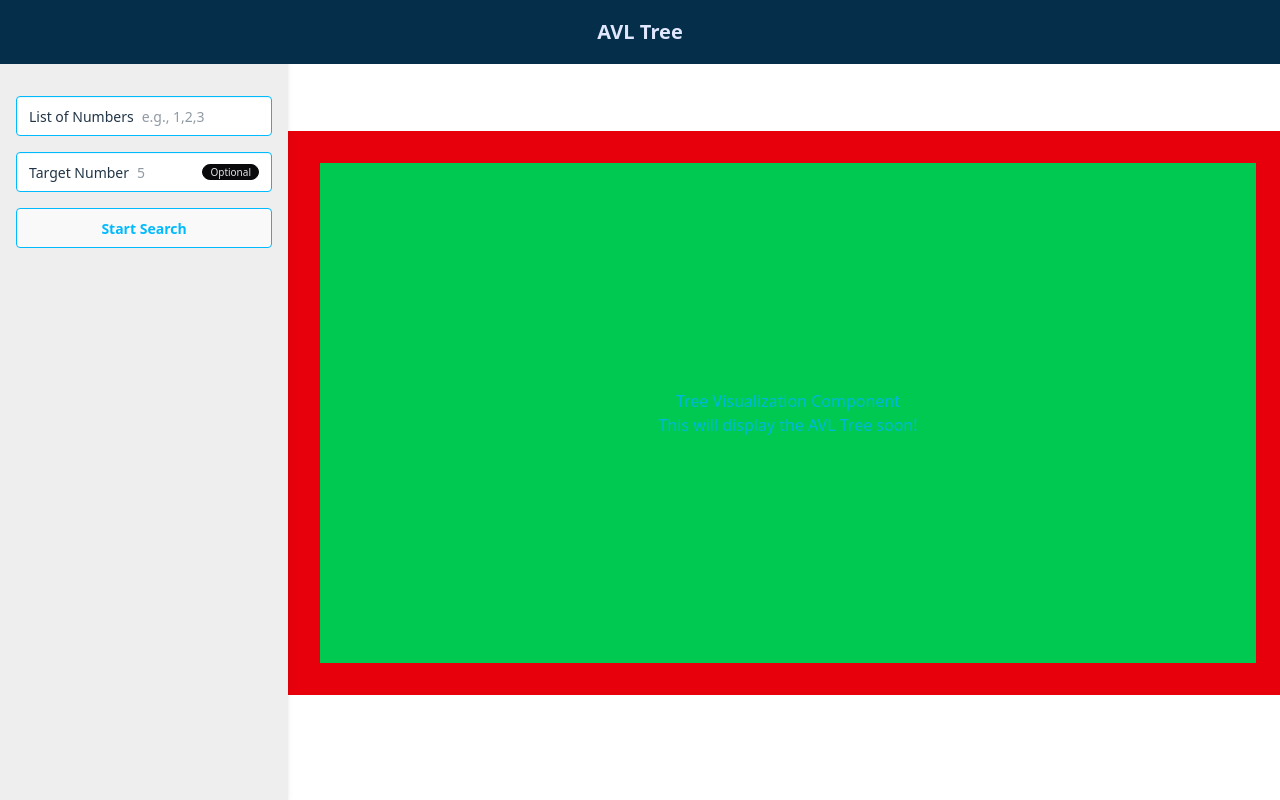
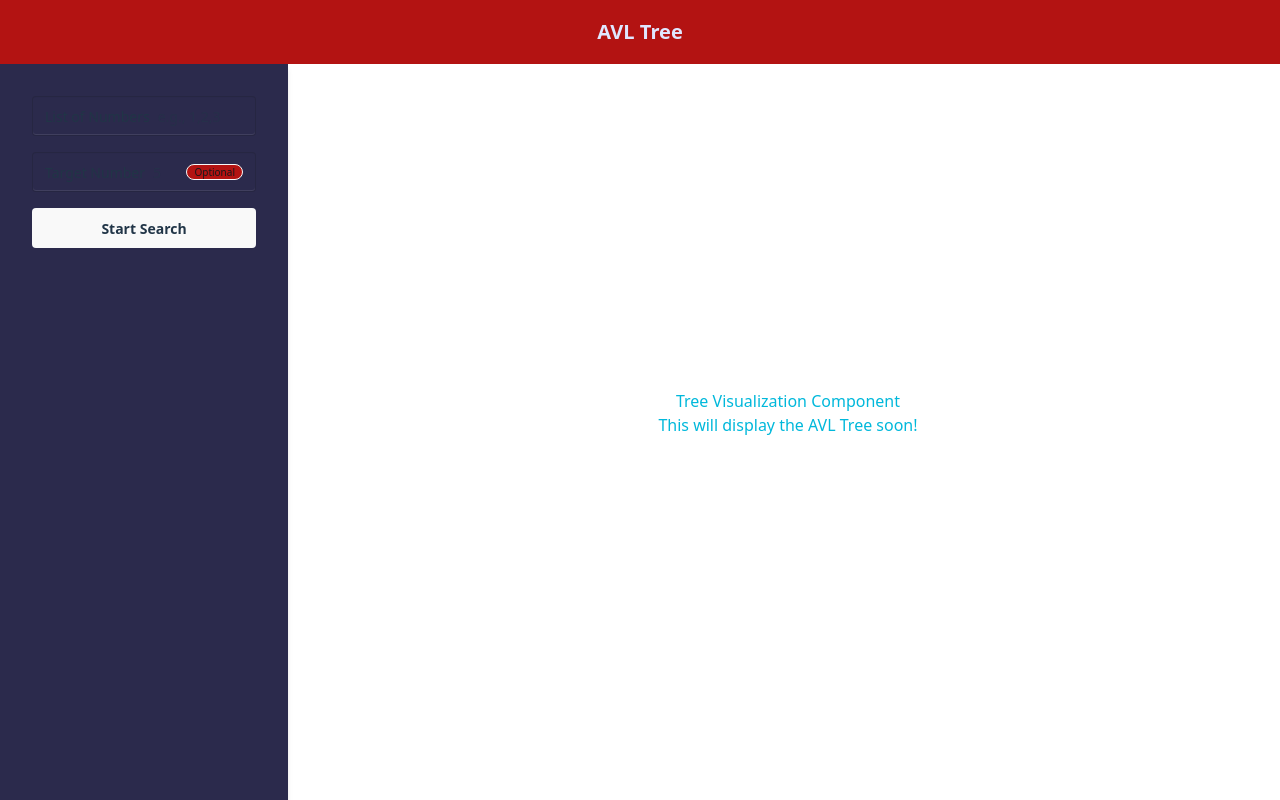
Before and after one commit to eshr4q/BST-visualizer, a React (Vite) app: page / in a window 1280 px wide. Shown: the top 800 px of the page. Built offline with nearby package versions, Linux system fonts and the light colour scheme.

Commit message:
UI revision

```diff
--- a/src/App.css
+++ b/src/App.css
@@ -43,3 +43,11 @@
 .read-the-docs {
   color: #888;
 }
+
+
+@theme {
+  --color-bc-1: #A2D2DF;
+  --color-s-1: #2B2A4C;
+  --color-h-1: #B31312;
+  --radius-field-h-1: #B31312
+}
--- a/src/App.tsx
+++ b/src/App.tsx
@@ -12,13 +12,10 @@ function App() {
   const [root, setRoot] = useState<TreeNode | null>(null);
 
   return (
-
-
-
-      <main className="w-250 m-0 p-8 bg-red-600 overflow-y-auto">
-      <Header />
-
-      <InputForm onSubmit={(array, target) => {
+      <div>
+      {/* Input Form Section */}
+      <InputForm
+        onSubmit={(array, target) => {
           console.log("Received in App:", array, target);
           let newRoot: TreeNode | null = null;
           array.forEach(num => {
@@ -30,12 +27,13 @@ function App() {
           printTree(newRoot);
         }}
       />
-        {/* Binary Search Visualization goes here */}
-        {/* {root && <div>Tree height: {getHeight(root)}</div>} */}
+
+      {/* Main Content Section */}
+      <main className="w-250 p-1 overflow-y-auto">
+        <Header />
         <TreeVisualization root={root} />
       </main>
-
-
+    </div>
   );
 }
 
--- a/src/components/Header.tsx
+++ b/src/components/Header.tsx
@@ -1,7 +1,7 @@
 const Header = () => {
     return (
       <header className="fixed top-0 left-0 w-full z-10 h-16">
-        <div className="navbar bg-info-content text-primary-content px-4 justify-center h-full">
+        <div className="navbar bg-h-1 text-primary-content px-4 justify-center h-full">
           <h2 className="text-xl font-bold"> AVL Tree </h2>
         </div>
       </header>
--- a/src/components/InputForm.tsx
+++ b/src/components/InputForm.tsx
@@ -32,21 +32,22 @@ interface InputFormProps {
     };
 
     return (
-      <aside className="w-72 p-4 pt-24 bg-base-300 fixed top-0 left-0 h-screen shadow-md z-0 overflow-y-auto">
+      <aside className="w-72 p-8 bg-s-1 fixed top-16 left-0 h-screen shadow-md z-0 overflow-y-auto hidden lg:block">
         <form className="space-y-4" onSubmit={(e) => handleSubmit(e)}>
           <div>
-            <label className="input input-info input-md flex items-center gap-2">
+            <label className="input  bg-s-1 input-md flex items-center gap-2">
               List of Numbers
               <input
               type="text"
               placeholder="e.g., 1,2,3"
               className="grow"
               value={numsList}
-              onChange={(e)=> setNumsList(e.target.value)} />
+              onChange={(e)=> setNumsList(e.target.value)}
+              />
             </label>
           </div>
           <div>
-            <label className="input input-info input-md flex items-center gap-2">
+            <label className="input input-md bg-s-1 flex items-center gap-2">
               Target Number
               <input
               type="text"
@@ -54,18 +55,18 @@ interface InputFormProps {
               placeholder="5"
               value={targetNum}
               onChange={(e)=> setTargetNum(e.target.value)}/>
-              <span className="badge badge-neutral badge-xs">Optional</span>
+              <span className="badge bg-h-1 badge-xs">Optional</span>
             </label>
           </div>
           <button
           type="submit"
-          className=" btn btn-wide btn-outline btn-info"
+          className=" btn btn-wide btn-outline hover:bg-h-1 border-hidden"
           >
             Start Search
           </button>
         </form>
         {displayedNums ? (
-        <div className="card bg-base-100 shadow-md mt-4">
+        <div className="card bg-h-1 shadow-md mt-4">
           <h3 className="card-title text-sm">Entered Values</h3>
             <div className="card-body">
 
--- a/src/components/TreeVisualization.tsx
+++ b/src/components/TreeVisualization.tsx
@@ -47,7 +47,7 @@ const TreeVisualization: React.FC<TreeVisualizationProps> = ({ root }) => {
   const renderTree = () => {
     const treeData = convertToTreeData(root);
     return (
-      <div className="w-full h-full bg-blue-700">
+      <div className="w-full h-full">
         <Tree
           data={treeData}
           orientation="vertical"
@@ -62,7 +62,7 @@ const TreeVisualization: React.FC<TreeVisualizationProps> = ({ root }) => {
   };
 
   return (
-    <div className="w-full h-[500px] p-6 bg-green-500 flex items-center justify-center">
+    <div className="w-full h-[500px] p-1 flex items-center justify-center">
       {root ? renderTree() : (
         <div className="text-cyan-500 text-center">
           <h2>Tree Visualization Component</h2>
--- a/src/index.css
+++ b/src/index.css
@@ -5,7 +5,7 @@
 
   color-scheme: light dark;
   color: rgba(255, 255, 255, 0.87);
-  background-color: #242424;
+  background-color: #EEE2DE;
 
   font-synthesis: none;
   text-rendering: optimizeLegibility;
@@ -46,9 +46,9 @@ h1 {
   cursor: pointer;
   transition: border-color 0.25s;
 } */
-/* button:hover {
-  border-color: #646cff;
-} */
+button:hover {
+  border-color: #B31312;
+}
 /* button:focus,
 button:focus-visible {
   outline: 4px auto -webkit-focus-ring-color;
```
Lines whose indentation alone changed are shown as unchanged.
